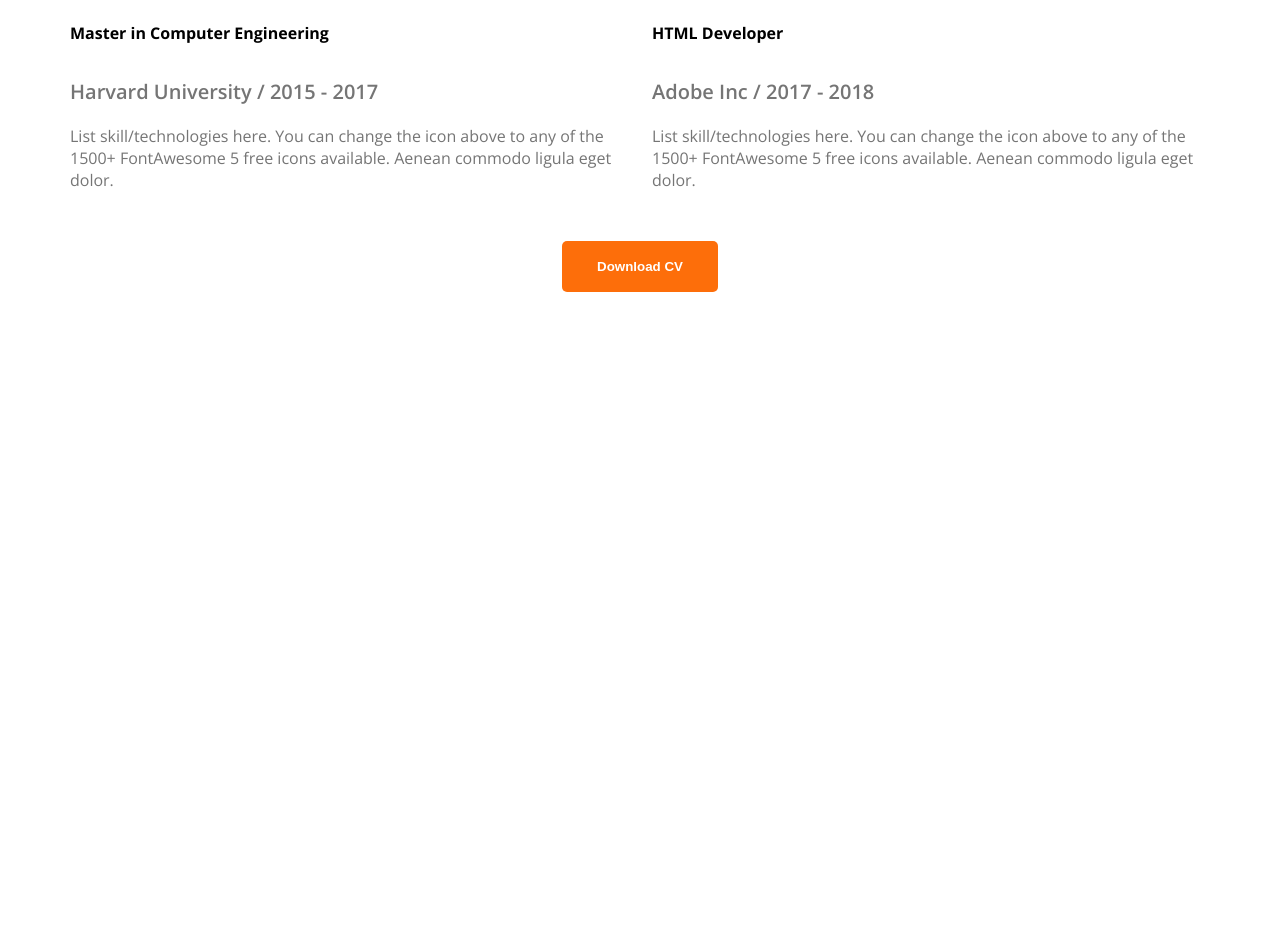
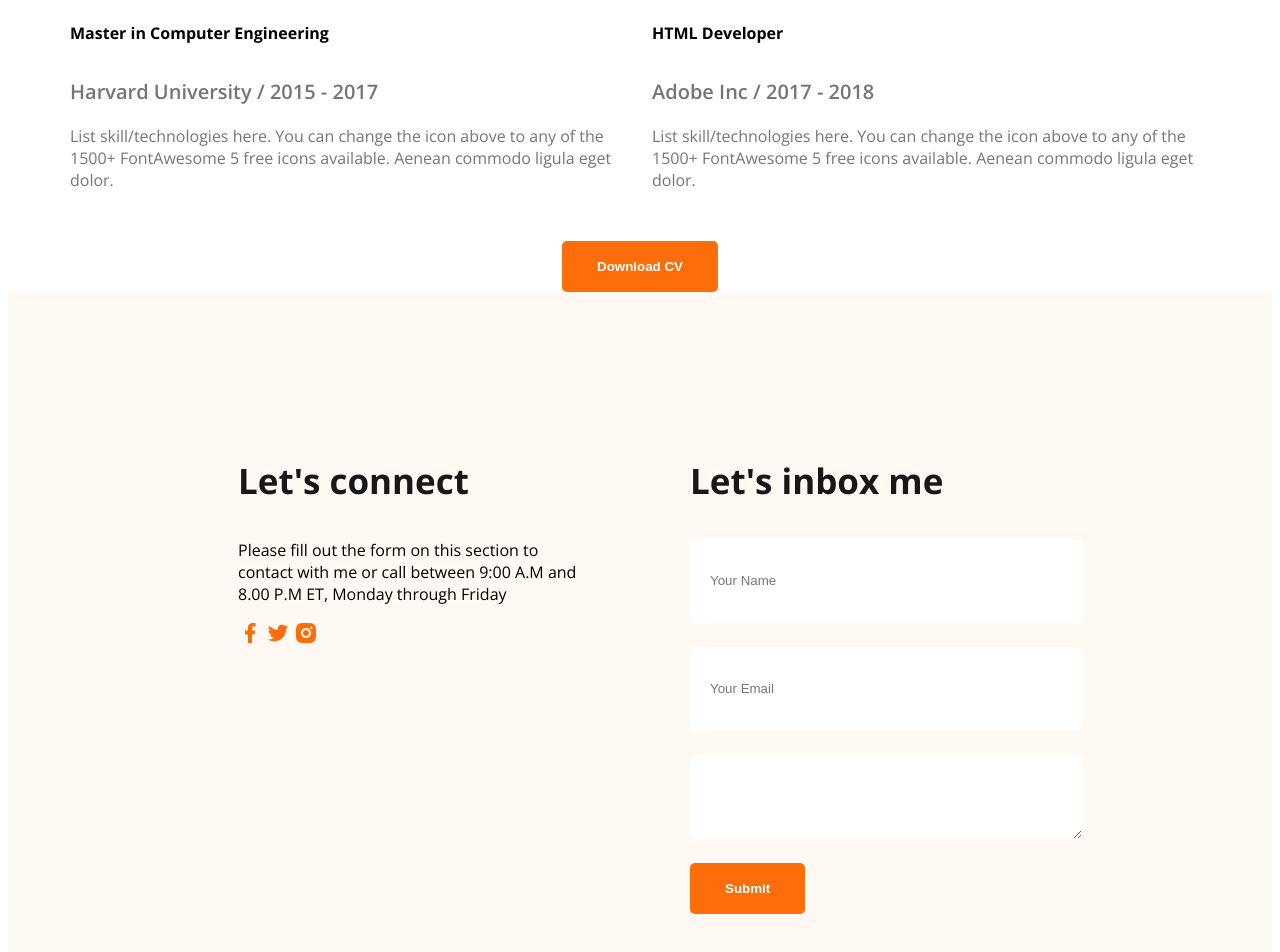
Before and after one commit to minhaj720-tech/wev, a plain HTML site: page index.html in a window 1280 px wide. Shown: the part 3248-4200 px from the top of the page. Before the commit the page ends 3548 px from the top, so only its background shows below. Drawn offline with nearby package versions, Linux system fonts and the light colour scheme.

Commit message:
final commit

```diff
--- a/index.html
+++ b/index.html
@@ -190,7 +190,32 @@
 
 
     </main>
-    <footer>
+    <footer class="secondary-bg">
+        <div class="footer-column">
+            <h3 class="section-tittle">Let's connect </h3>
+            <p>Please fill out the form on this section to contact with me or call between
+                9:00 A.M and 8.00 P.M ET, Monday through Friday</p>
+                <div>
+                    <a href="http://facebook.com"> <img src="images/icons/facebook.png" alt=""></a>
+                    <a href="http://twitter.com"> <img src="images/icons/twitter.png" alt=""></a>
+                    <a href="http://instagram.com"> <img src="images/icons/insta.png" alt=""></a>
+
+                </div>
+        </div>
+        <div class="footer-column">
+            <h3 class="section-tittle">Let's inbox me </h3>
+            <form action="">
+                  <input type="text" name="" id="" placeholder="Your Name">
+                  <input type="text" name="" id="" placeholder="Your Email">
+                  <textarea name="" id="" cols="30" rows="20" placeholder="Message"> </textarea>
+                 <input class="btn-primary"   type="submit" value="Submit">
+
+
+            </form>
+
+
+
+        </div>
 
     </footer>
 </body>
--- a/style.css
+++ b/style.css
@@ -181,3 +181,26 @@ margin-top: 50px;
 
 
 }
+footer{
+    padding: 130px 230px;
+    display: flex;
+    gap: 100px;
+}
+.footer-column{
+      width: 50%;
+
+}
+footer input[type="text"] ,footer input[type="email"], footer textarea
+{
+    height: 64px;
+    border-radius: 5px;
+    background-color: white;
+    display:block;
+    width: 100%;
+    padding: 10px 20px;
+    margin-bottom: 24px;
+    border:none;
+
+
+
+}
```
